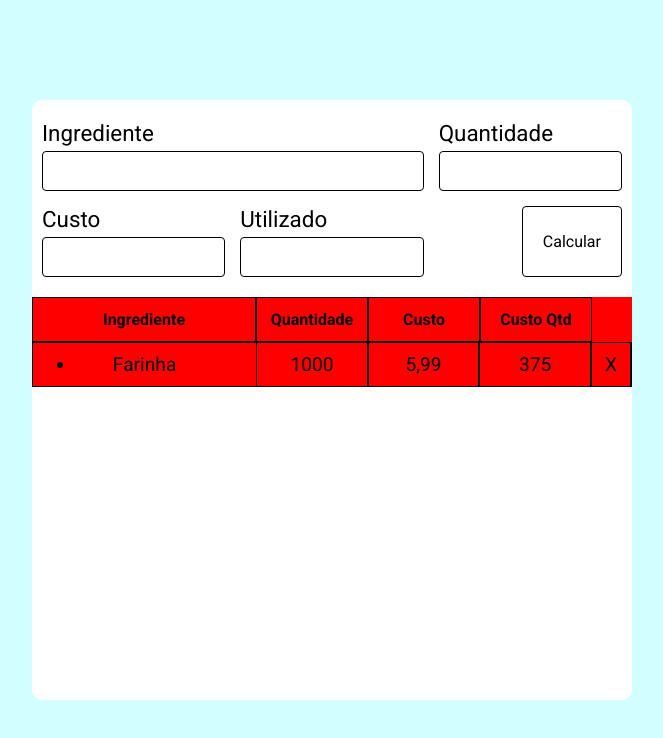
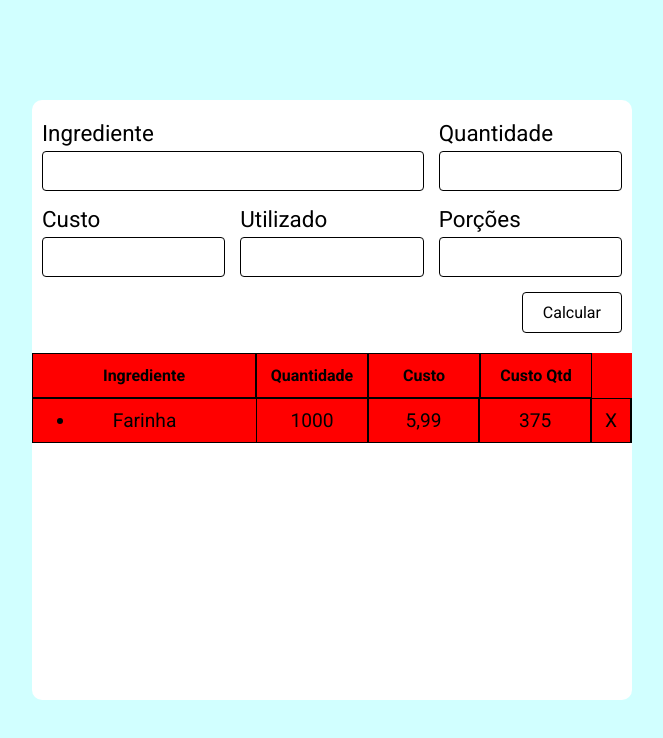
Before and after one commit to celsortc/recipeCost, a plain HTML site: page index.html in a window 1280 px wide. Shown: the whole page, without its empty margins (308-971 px from the left). Drawn offline with Linux system fonts and the light colour scheme.

Commit message:
update: novo campo para digitar as porções da receita

```diff
--- a/index.html
+++ b/index.html
@@ -32,6 +32,10 @@
           <label for="utilizado">Utilizado</label>
           <input type="number" id="utilizado" name="utilizado" maxlength="50">
         </div>
+        <div class="campo">
+          <label for="porcoes">Porções</label>
+          <input type="number" id="porcoes" name="porcoes">
+        </div>
         <button type="submit" class="btnCalcular">Calcular</button>
       </form>
 
```
